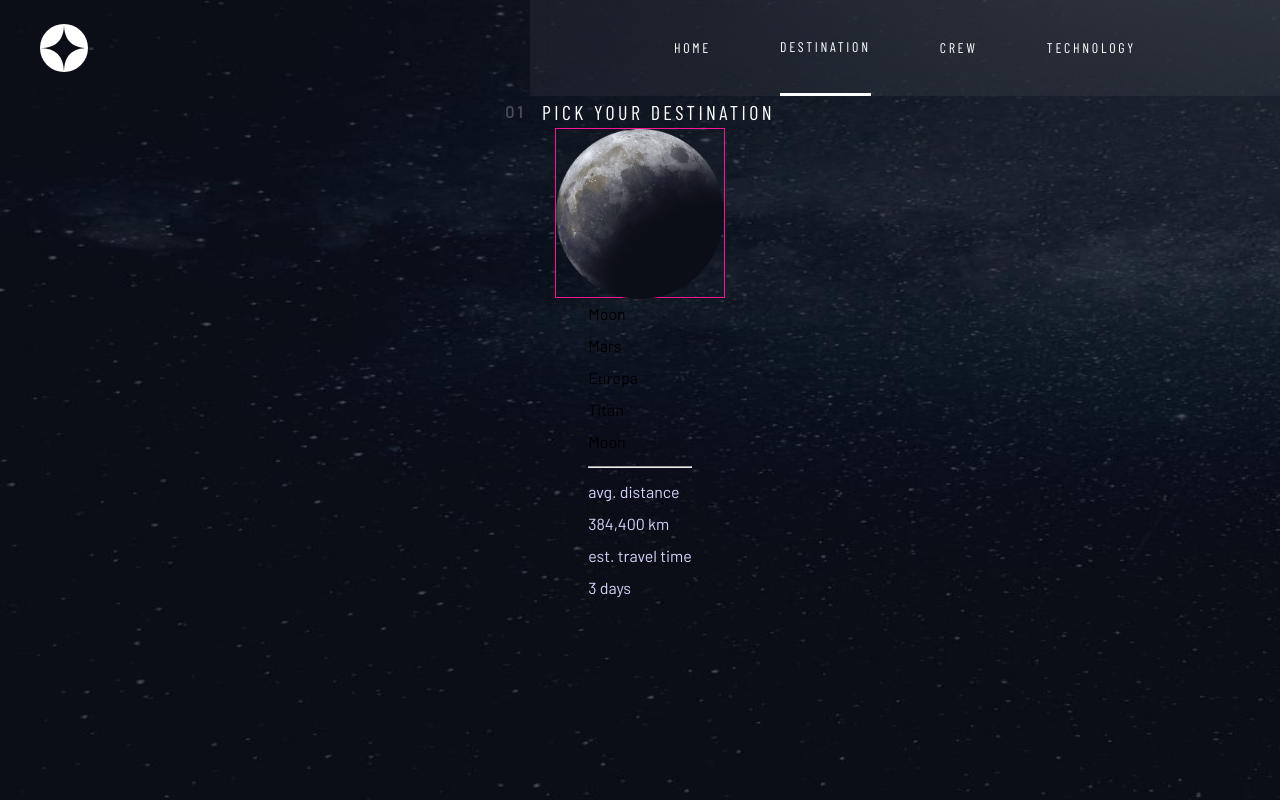
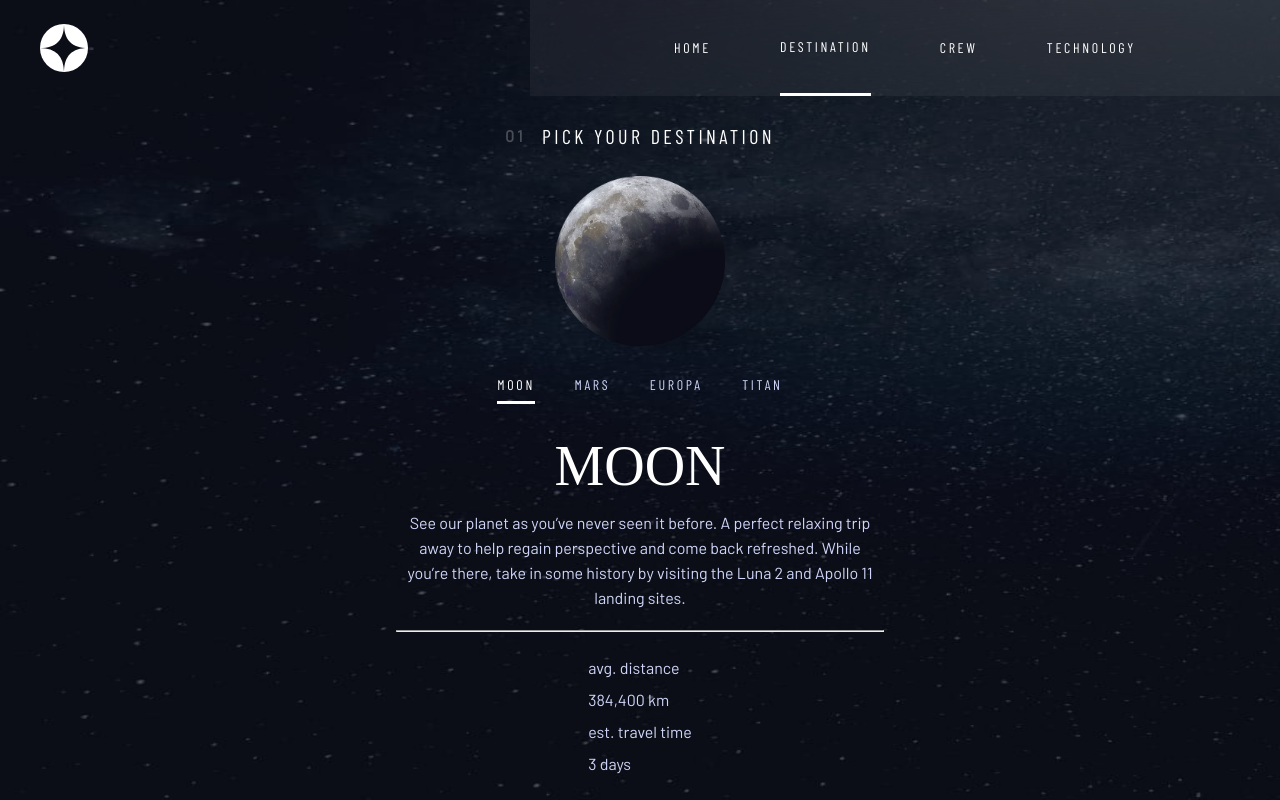
Before and after one commit to jadeli1720/space-tourism-website-main, a React (Create React App) app in the folder project/app/: page /destination in a window 1280 px wide. Built offline with nearby package versions, Linux system fonts and the light colour scheme; a web font is replaced by a local one.

Commit message:
making fixes to divider in destination page

```diff
--- a/project/app/src/components/Header.jsx
+++ b/project/app/src/components/Header.jsx
@@ -7,6 +7,7 @@ import { navItems } from "../data/utils";
 
 const Header = () => {
 	const [openNav, setOpenNav] = useState(false);
+	//TODO: is there a way to tell what location we are at to set the active class. Would like to add inline class if statement
 
   const setActiveLink = e => {
     const links = document.getElementsByClassName('link')
--- a/project/app/src/components/Image.jsx
+++ b/project/app/src/components/Image.jsx
@@ -1,10 +1,12 @@
 
 const Image = ({pngImg, webPImg, name}) => {
+
+
   return (
 		<>
 			<picture>
-				{/* <source srcSet={webPImg} type='image/webp' /> */}
-				<img loading='lazy' src={pngImg} alt={name} className="destination-image"/>
+				<source srcSet={webPImg} type='image/webp' />
+				<img src={pngImg} alt={name} className="destination-image"/>
 			</picture>
 		</>
   );
--- a/project/app/src/pages/Destination.jsx
+++ b/project/app/src/pages/Destination.jsx
@@ -1,4 +1,4 @@
-import React, { useEffect, useState } from 'react';
+import React, { useState } from 'react';
 import changeBackground from '../components/background';
 import data from '../data/data.json';
 import { Image, SubHeading } from '../components';
@@ -16,29 +16,26 @@ const Destination = () => {
 		travel: celestialBodies[0].travel,
 	});
 
-	// console.log('Checking data', celestialBodies[0].images.png);
+	// console.log(destinationData)
+
 
 	const changeDestinationData = (item) =>{
-		console.log("clicked", item)
 		setDestinationData({
 			id: item.id,
 			name: item.name,
-			pngImg: item.pngImg,
-			webPImg: item.webPImg,
+			pngImg: item.images.png,
+			webPImg: item.images.webp,
 			description: item.description,
 			distance: item.distance,
-			travel: item.travel
-		})
+			travel: item.travel,
+		});
 	}
 
 	return (
 		<div id='destinationPage'>
 			<section className='destination-left-container'>
 				<SubHeading number='1' heading='Pick Your Destination' />
-				{/* Not working for some reason. Not sure why */}
-				<div className='img-wrapper' >
-					{/* git original image size? */}
-					{/* <img src={destinationData.pngImg} alt=""  /> */}
+				<div className='img-wrapper'>
 					<Image
 						pngImg={destinationData.pngImg}
 						webPImg={destinationData.webPImg}
@@ -48,12 +45,15 @@ const Destination = () => {
 			</section>
 			<section className='destination-right-container'>
 				<div className='destination-nav-wrapper'>
-					<div>
 					{celestialBodies.map((item) => {
 						return (
 							<div
 								key={item.id}
-									className='destination-nav-link'
+								className={`destination-link ${
+									item.name === destinationData.name
+										? 'active'
+										: ''
+								}`}
 								id={item.name.toLowerCase()}
 								onClick={() => changeDestinationData(item)}
 							>
@@ -62,14 +62,17 @@ const Destination = () => {
 						);
 					})}
 				</div>
-				</div>
-				<h1 className='celestial-bodies-title'>{destinationData.name}</h1>
-				<p className='page-paragraph'></p>
-				<hr/>
+				<h1 className='celestial-bodies-title'>
+					{destinationData.name}
+				</h1>
+				<p className='page-paragraph'>{destinationData.description}</p>
+				<hr className='divider' />
 				<div className='stats-container'>
 					<div className='distance-wrapper'>
 						<p className='distance-title'>avg. distance</p>
-						<p className='distance-stat'>{destinationData.distance}</p>
+						<p className='distance-stat'>
+							{destinationData.distance}
+						</p>
 					</div>
 					<div className='travel-wrapper'>
 						<p className='travel-title'>est. travel time</p>
--- a/project/app/src/styles/components/destination.scss
+++ b/project/app/src/styles/components/destination.scss
@@ -4,16 +4,63 @@
 #destinationPage{
   @include mixin.displayFlex(column, center, unset);
 
+  .destination-left-container, .destination-right-container {
+    @include mixin.displayFlex(column, center, unset);
+    max-width: 573px;
+    width: 100%
+  }
+
+
   .img-wrapper {
-    border: deeppink 1px solid;
-    margin: 0 auto;
+
     height: 170px;
     width:170px;
 
     .destination-image{
       height: 170px;
-    width:170px;
+      width:170px;
     }
+  }
+
+  .destination-nav-wrapper {
+    @include mixin.displayFlex(row, flex-start, space-between);
+    height: 28px;
+    margin-top: 2rem;
+    max-width: 285.5px;
+    width: 60.5%;
+
+  }
+
+  .destination-link {
+    @include mixin.nav();
+    color: $light-blue;
+    font-size: 0.875rem !important;
+    line-height: 0.875rem;
+    text-transform: uppercase;
+    cursor: pointer;
+    padding-bottom: 9px;
+
+    &:hover {
+      border-bottom: 3px solid rgba(255, 255, 255, 0.50);
+    }
+  }
+
+  .destination-link.active {
+    color:white;
+    border-bottom: 3px solid white;
+  }
+
+  .celestial-bodies-title {
+    color: white;
+    @include mixin.headingThree(3.5rem);
+    text-transform: uppercase;
+    margin: 2rem 0 1rem;
+  }
+
+  .page-paragraph {
+    line-height: 25px;
+    text-align: center;
+    width: 82%;
   }
 }
 
--- a/project/app/src/styles/global.scss
+++ b/project/app/src/styles/global.scss
@@ -36,7 +36,7 @@ body {
   min-height: 100vh;
   text-rendering: optimizeSpeed;
   line-height: 1.5;
-  overflow: hidden !important;
+  // overflow: hidden !important;
 }
 
 /* Remove list styles on ul, ol elements with a list role, which suggests default styling will be removed */
@@ -102,7 +102,7 @@ main {
   width:100%;
   min-height: 100vh;
   transition: 0.5s ease;
-  overflow: hidden;
+  // overflow: hidden;
 }
 
 /* ========== MOBILE =========== */
@@ -133,6 +133,8 @@ main {
 }
 
 #destinationPage, #crewPage, #technologyPage {
+  margin-top: 1.5rem;
+
   .page-title {
     @include mixin.displayFlex(row, center, unset);
     color: white;
@@ -143,6 +145,17 @@ main {
       margin-right: 1rem;
     }
   }
+
+  .img-wrapper {
+    margin: 1.5rem auto 0;
+  }
+}
+
+.divider {
+    margin: 20px 0;
+    color: #383B4B;
+    height: 1px;
+    width: 85%;
 }
 
 
--- a/project/app/src/styles/util/mixins.scss
+++ b/project/app/src/styles/util/mixins.scss
@@ -53,7 +53,7 @@
 //14px
 @mixin subHeadingTwo($line-height) {
   font-family: 'Bellefair', serif;
-  font-size: 0.875rem;
+  font-size: 0.875rem !important;
   font-weight: 400;
   line-height: $line-height;
   letter-spacing: 0.147rem;
```
Also changed, not shown: project/app/src/App.js (indentation only). Lines whose indentation alone changed are shown as unchanged.
